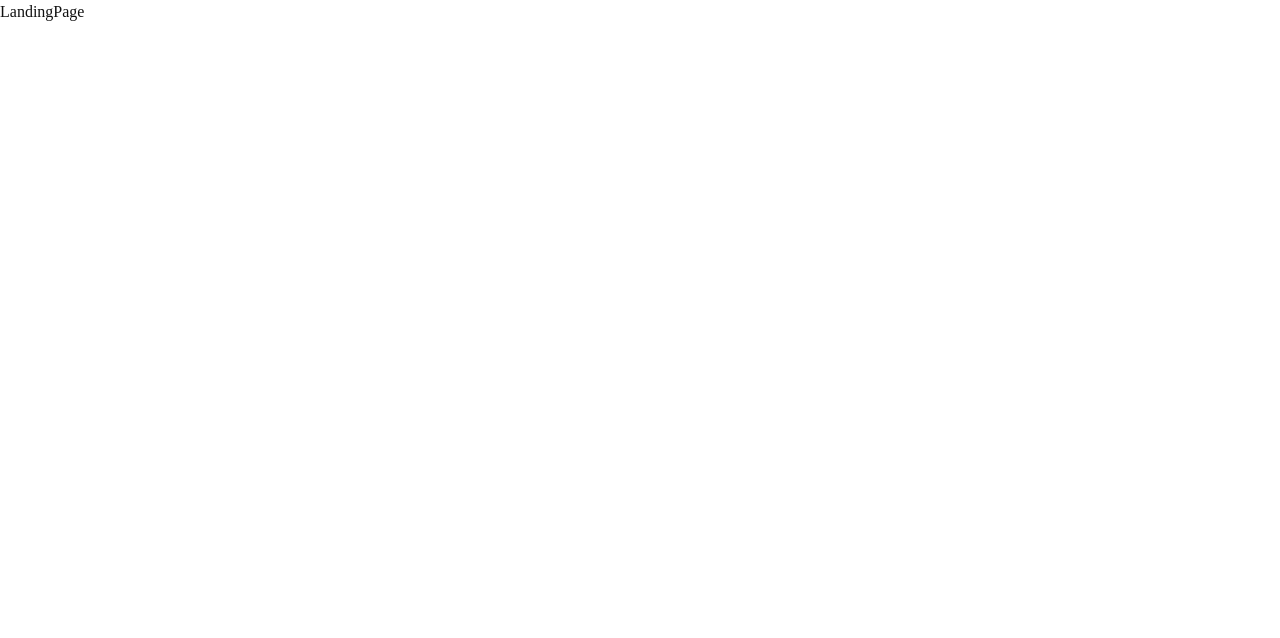
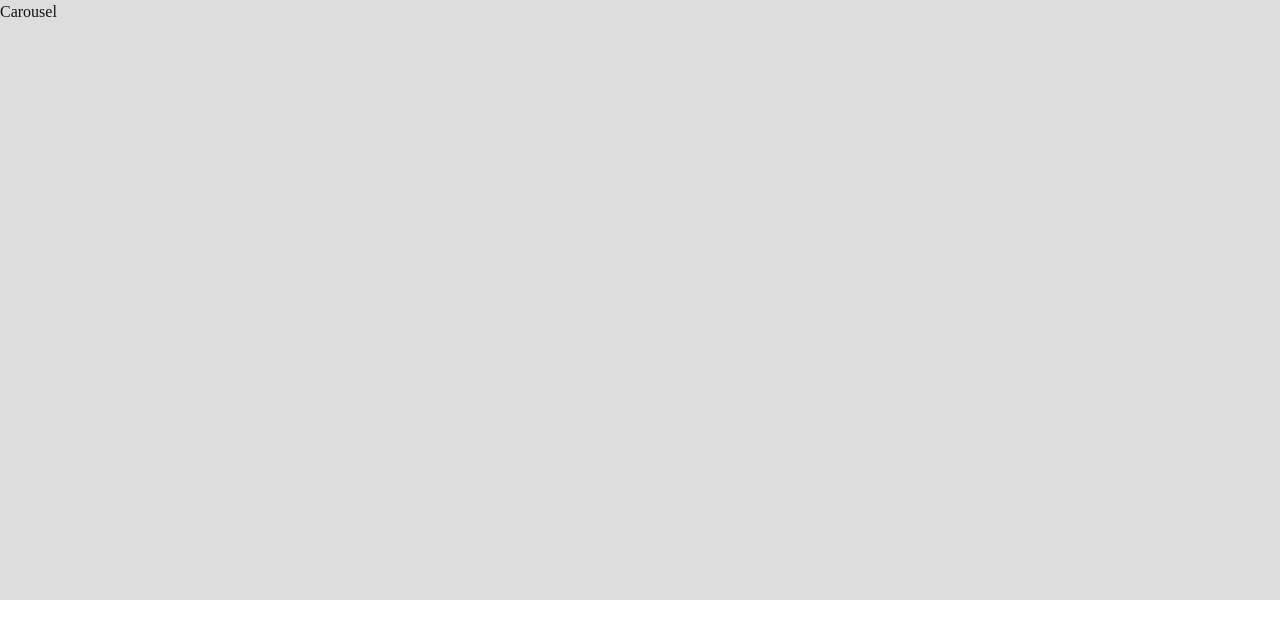
Before and after one commit to kukuh-imanura/adabumdes, a React (Create React App) app: page / in a window 1280 px wide. Shown: the top 638 px of the page. Built offline with nearby package versions, Linux system fonts and the light colour scheme.

Commit message:
testing bootstrap-icons

```diff
--- a/src/component/Carousel.jsx
+++ b/src/component/Carousel.jsx
@@ -2,7 +2,8 @@ import React from 'react'
 
 function Carousel(props) {
   return (
-    <div className={`${props.class}`}>
+    <div className={`${props.class} h-75vh`}>
+
       Carousel
     </div>
   )
--- a/src/pages/LandingPage.jsx
+++ b/src/pages/LandingPage.jsx
@@ -1,8 +1,11 @@
 import React from 'react'
+import Carousel from '../component/Carousel'
 
 function LandingPage() {
   return (
-    <div>LandingPage</div>
+    <>
+      <Carousel class="bg-light-secondary"/>
+    </>
   )
 }
 
--- a/tailwind.config.js
+++ b/tailwind.config.js
@@ -15,9 +15,9 @@ module.exports = {
     },
     extend: {
       height: {
-        '1/4-screen': '25vh',
-        '1/2-screen': '50vh',
-        '3/4-screen': '75vh',
+        '25vh': '25vh',
+        '50vh': '50vh',
+        '75vh': '75vh',
       },
     },
   },
```
